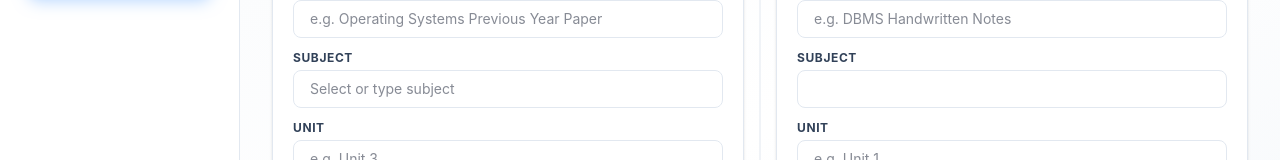
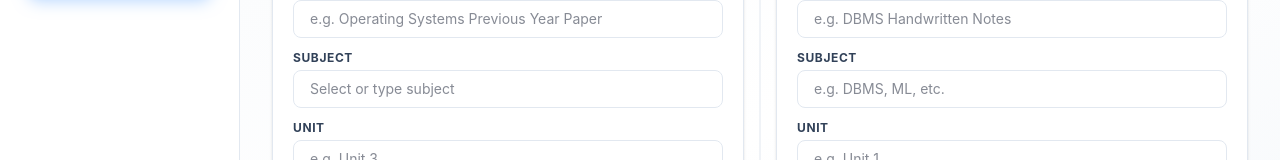
Before and after one commit to mahender-reddy85/cse-c, a React (Vite) app: page /requests in a window 1280 px wide. Shown: the part 193-353 px from the top of the page. Built offline with nearby package versions, Linux system fonts and the light colour scheme; no server answers; the database is empty; sample sign-in values are in the browser's storage.

Commit message:
Update Requests.tsx

```diff
--- a/src/pages/Requests.tsx
+++ b/src/pages/Requests.tsx
@@ -174,7 +174,7 @@ export const Requests: React.FC = () => {
               <div className="grid grid-cols-1 gap-3">
                 <div className="flex flex-col gap-1">
                   <label className="text-xs font-bold text-slate-700 uppercase tracking-wider">Subject</label>
-                  <input required value={subSubject} onChange={e => setSubSubject(e.target.value)} className="input-field text-sm py-2" />
+                  <input required value={subSubject} onChange={e => setSubSubject(e.target.value)} className="input-field text-sm py-2" placeholder="e.g. DBMS, ML, etc." />
                 </div>
                 <div className="flex flex-col gap-1">
                   <label className="text-xs font-bold text-slate-700 uppercase tracking-wider">Unit</label>
```
